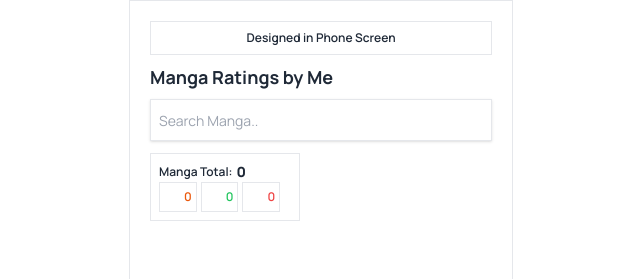
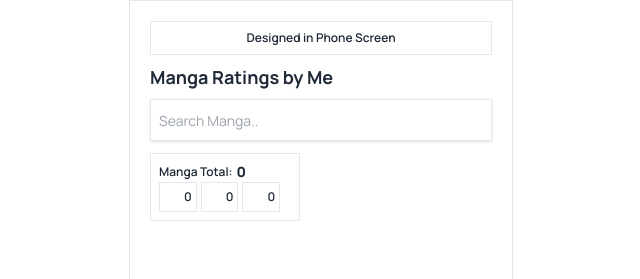
Before and after one commit to johnmichaelechemani/mangaList, a Vue app: page / in a window 1280 px wide. Shown: the top 279 px of the page, without its empty margins (319-959 px from the left). Built offline with nearby package versions, Linux system fonts and the light colour scheme; no server answers; the database is empty; some icons are missing.

Commit message:
`Refactor: Update icons and styles in App.vue and listCard.vue components.

```diff
--- a/src/App.vue
+++ b/src/App.vue
@@ -143,27 +143,30 @@ const addManga = () => {
                 icon="material-symbols-light:downloading"
                 width="20"
                 height="20"
-              /><span class="text-orange-600">{{ ongoing }}</span>
+                class="text-orange-500"
+              /><span class="">{{ ongoing }}</span>
             </div>
             <div
               class="text-xs flex justify-start items-center border p-1 font-semibold"
             >
               <Icon
-                icon="lets-icons:flag-finish-alt-light"
+                icon="material-symbols-light:done"
                 width="20"
                 height="20"
+                class="text-green-500"
               />
-              <span class="text-green-500">{{ finished }}</span>
+              <span class="">{{ finished }}</span>
             </div>
             <div
               class="text-xs flex justify-start items-center border p-1 font-semibold"
             >
               <Icon
-                icon="material-symbols-light:logout"
+                icon="material-symbols-light:trending-down"
                 width="20"
                 height="20"
+                class="text-red-500"
               />
-              <span class="text-red-500">{{ dropped }}</span>
+              <span class="">{{ dropped }}</span>
             </div>
           </div>
         </div>
--- a/src/components/listCard.vue
+++ b/src/components/listCard.vue
@@ -12,7 +12,7 @@
         </p>
         <div
           v-if="item.status === 'reading'"
-          class="flex items-center border px-1 py-0.5"
+          class="flex items-center border border-blue-500/50 px-1 py-0.5"
         >
           <span
             ><Icon
```
